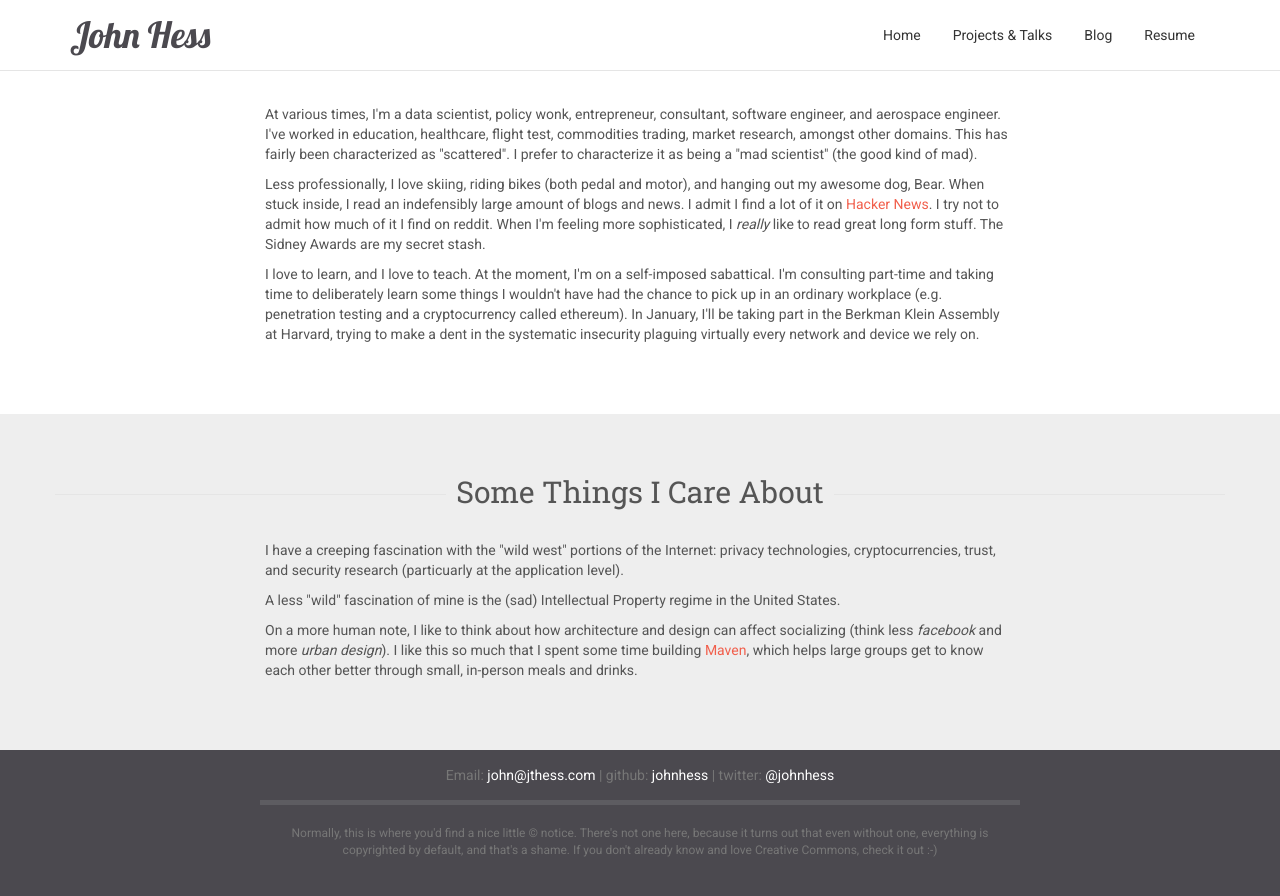
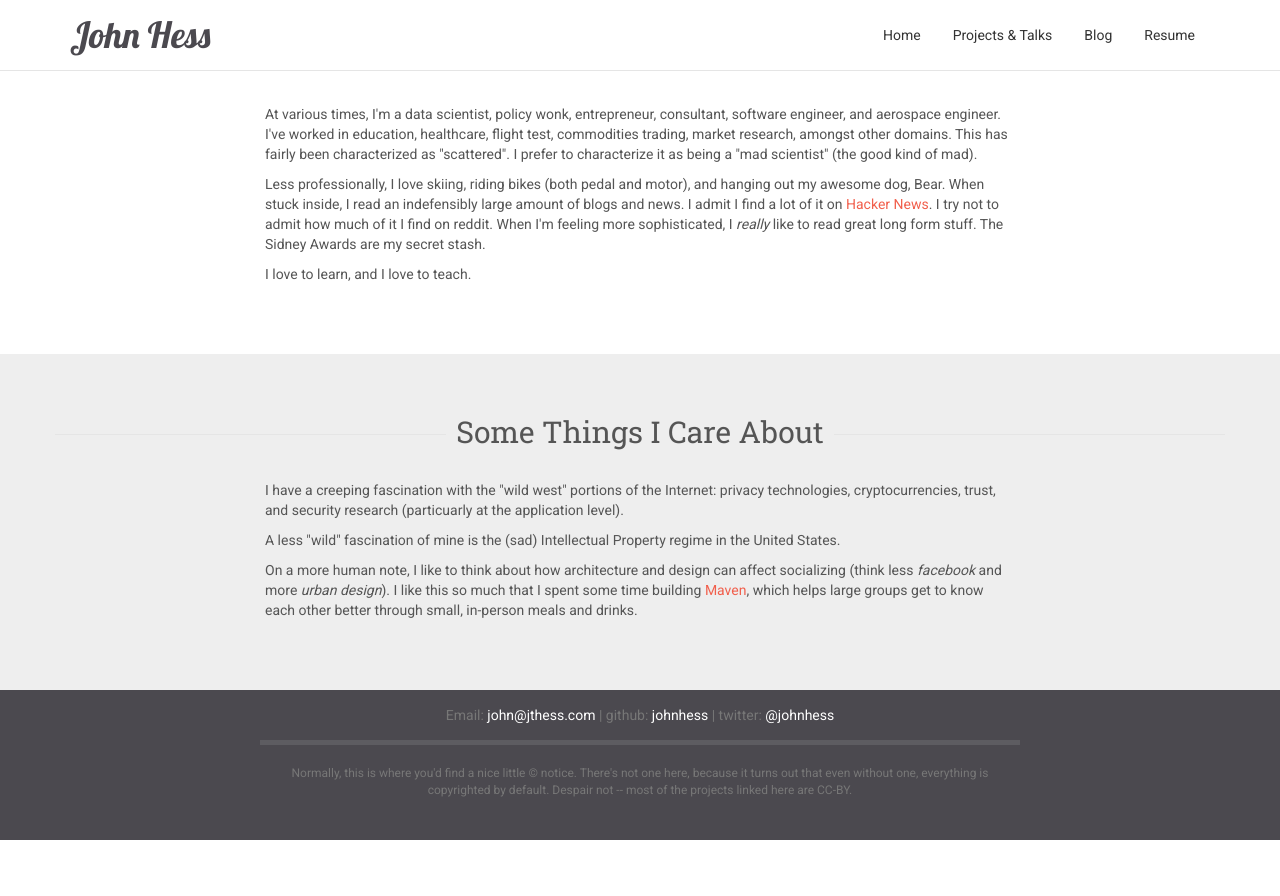
Before and after one commit to johnhess/jthess.com, a Jekyll site: the page built from index.html, in a window 1280 px wide and 900 px high, scrolled down 442 px. Shown: the top 896 px of the window. Built offline with Jekyll 4.4.1, drawn with Linux system fonts in a browser that asks for light colours; a script that is not in the unit is left out; after the commit the page ends 1282 px from its top, so only the background shows below that.

Commit message:
correct front page

```diff
--- a/_layouts/default.html
+++ b/_layouts/default.html
@@ -55,7 +55,7 @@
         </div>
       </div>
       <div class="container">
-        <div class="copyright col-md-8 col-md-offset-2  "><p>Normally, this is where you'd find a nice little © notice.  There's not one here, because it turns out that even without one, everything is copyrighted by default, and that's a shame.  If you don't already know and love Creative Commons, check it out :-)</p></div>
+        <div class="copyright col-md-8 col-md-offset-2  "><p>Normally, this is where you'd find a nice little © notice.  There's not one here, because it turns out that even without one, everything is copyrighted by default.  Despair not -- most of the projects linked here are CC-BY.</p></div>
       </div>
     </footer>
 
--- a/blog.html
+++ b/blog.html
@@ -10,7 +10,9 @@ layout: default
         {% for post in site.posts %}
           {% if post.category == "blog" %}
             <a href="{{ post.url }}">
-              <h2>{{ post.title }} &mdash; {{ post.date | date_to_string }}</h2>
+              <div class="blog-post">
+                <h4>{{ post.title }} <small>{{ post.date | date_to_string }}</small></h4>
+              </div>
             </a>
           {% endif %}
         {% endfor %}
--- a/css/jthess.css
+++ b/css/jthess.css
@@ -39,6 +39,10 @@ p > a {
 
 /* Blog (basically shitty medium rip off) */
 
+.blog-post {
+    margin-bottom: 20px;
+}
+
 .post-content img, iframe {
     display: block;
     margin-left: auto;
--- a/index.html
+++ b/index.html
@@ -11,7 +11,7 @@ layout: home
 
         <p>Less professionally, I love skiing, riding bikes (both pedal and motor), and hanging out my awesome dog, Bear.  When stuck inside, I read an indefensibly large amount of blogs and news.  I admit I find a lot of it on <a href="http://news.ycombinator.com">Hacker News</a>. I try not to admit how much of it I find on reddit.  When I'm feeling more sophisticated, I <em>really</em> like to read great long form stuff.  The Sidney Awards are my secret stash.</p>
 
-        <p>I love to learn, and I love to teach.  At the moment, I'm on a self-imposed sabattical.  I'm consulting part-time and taking time to deliberately learn some things I wouldn't have had the chance to pick up in an ordinary workplace (e.g. penetration testing and a cryptocurrency called ethereum).  In January, I'll be taking part in the Berkman Klein Assembly at Harvard, trying to make a dent in the systematic insecurity plaguing virtually every network and device we rely on.</p>
+        <p>I love to learn, and I love to teach.</p>
       </div>
     </div>
   </div>
```
